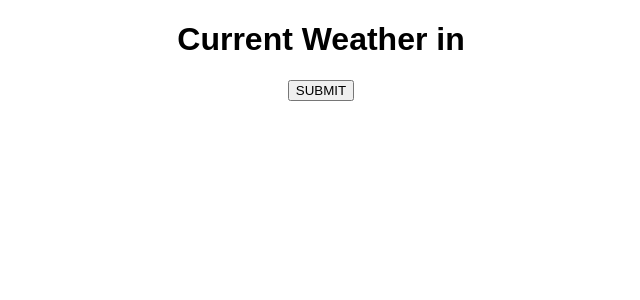
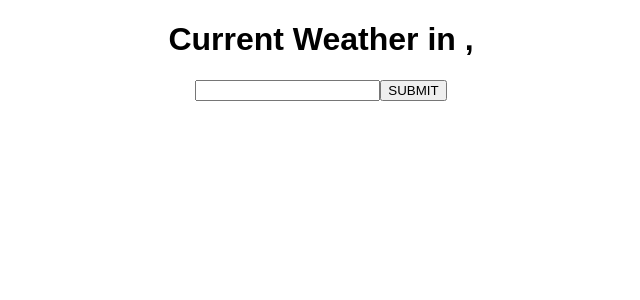
Before and after one commit to GraySmith00/gs-jm-weatherly, a React (Create React App) app: page / in a window 1280 px wide. Shown: the top 300 px of the page, without its empty margins (319-959 px from the left). Built offline with nearby package versions, Linux system fonts and the light colour scheme.

Commit message:
Handle onChange and onSubmit in search component. Search component calls setLocation with proper argument

```diff
--- a/src/components/App.js
+++ b/src/components/App.js
@@ -12,6 +12,7 @@ class App extends Component {
 
     this.state = {
       city: '',
+      state: '',
       currentCondition: '',
       currentDay: '',
       currentTemp: null,
@@ -21,15 +22,16 @@ class App extends Component {
     };
   }
 
-  setCity = () => {
+  setLocation = location => {
     fetch(
-      `http://api.wunderground.com/api/${key}/conditions/geolookup/hourly/forecast10day/q/IL/Chicago.json`
+      `http://api.wunderground.com/api/${key}/conditions/geolookup/hourly/forecast10day/q/${location}.json`
     )
       .then(res => res.json())
       .then(data => {
         const cleanDataObj = cleanData(data);
         const {
           city,
+          state,
           currentCondition,
           currentDay,
           currentTempF,
@@ -39,6 +41,7 @@ class App extends Component {
         } = cleanDataObj;
         this.setState({
           city,
+          state,
           currentCondition,
           currentDay,
           currentTemp: currentTempF,
@@ -52,6 +55,7 @@ class App extends Component {
   render() {
     let {
       city,
+      state,
       currentCondition,
       currentDay,
       currentTemp,
@@ -64,13 +68,14 @@ class App extends Component {
       <div className="App">
         <CurrentWeather
           city={city}
+          state={state}
           currentCondition={currentCondition}
           currentTemp={currentTemp}
           expHigh={expHigh}
           expLow={expLow}
           summary={summary}
         />
-        <Search setCity={this.setCity} />
+        <Search setLocation={this.setLocation} />
       </div>
     );
   }
--- a/src/components/CurrentWeather.js
+++ b/src/components/CurrentWeather.js
@@ -3,7 +3,9 @@ import React from 'react';
 const CurrentWeather = props => {
   return (
     <div>
-      <h1>Current Weather in {props.city}</h1>
+      <h1>
+        Current Weather in {props.city}, {props.state}
+      </h1>
       <p>{props.currentCondition}</p>
       <p>{props.currentTemp}</p>
       <p>{props.expHigh}</p>
--- a/src/components/Search.js
+++ b/src/components/Search.js
@@ -4,23 +4,40 @@ class Search extends Component {
   constructor() {
     super();
     this.state = {
+      searchValue: ''
+    };
+  }
 
-    }
-  }
+  // splitInput = () => {
+  //   const city = this.state.searchValue.split(', ')[0];
+  //   const state = this.state.searchValue.split(', ')[1];
+
+  //   this.setState({
+  //     searchValue: this.state.searchValue,
+  //     city: city,
+  //     state: state
+  //   });
+  // };
 
   render() {
     return (
       <div>
         <form
-          onSubmit={(e ) => {
+          onSubmit={e => {
             e.preventDefault();
-            this.props.setCity()
+            this.props.setLocation(this.state.searchValue);
           }}
-          >
+        >
+          <input
+            type="text"
+            onChange={e =>
+              this.setState({ searchValue: e.target.value.replace(' ', '_') })
+            }
+          />
           <button>SUBMIT</button>
         </form>
       </div>
-    )
+    );
   }
 }
 
--- a/src/utils/helpers.js
+++ b/src/utils/helpers.js
@@ -5,6 +5,7 @@ function cleanData(data) {
   const { simpleforecast: simple, txt_forecast: txt } = data.forecast;
   const cleanDataObj = {
     city: current.display_location.city,
+    state: current.display_location.state,
     currentCondition: current.weather,
     currentDay: simple.forecastday[0].date.weekday,
     currentTempF: Math.floor(current.temp_f),
```
